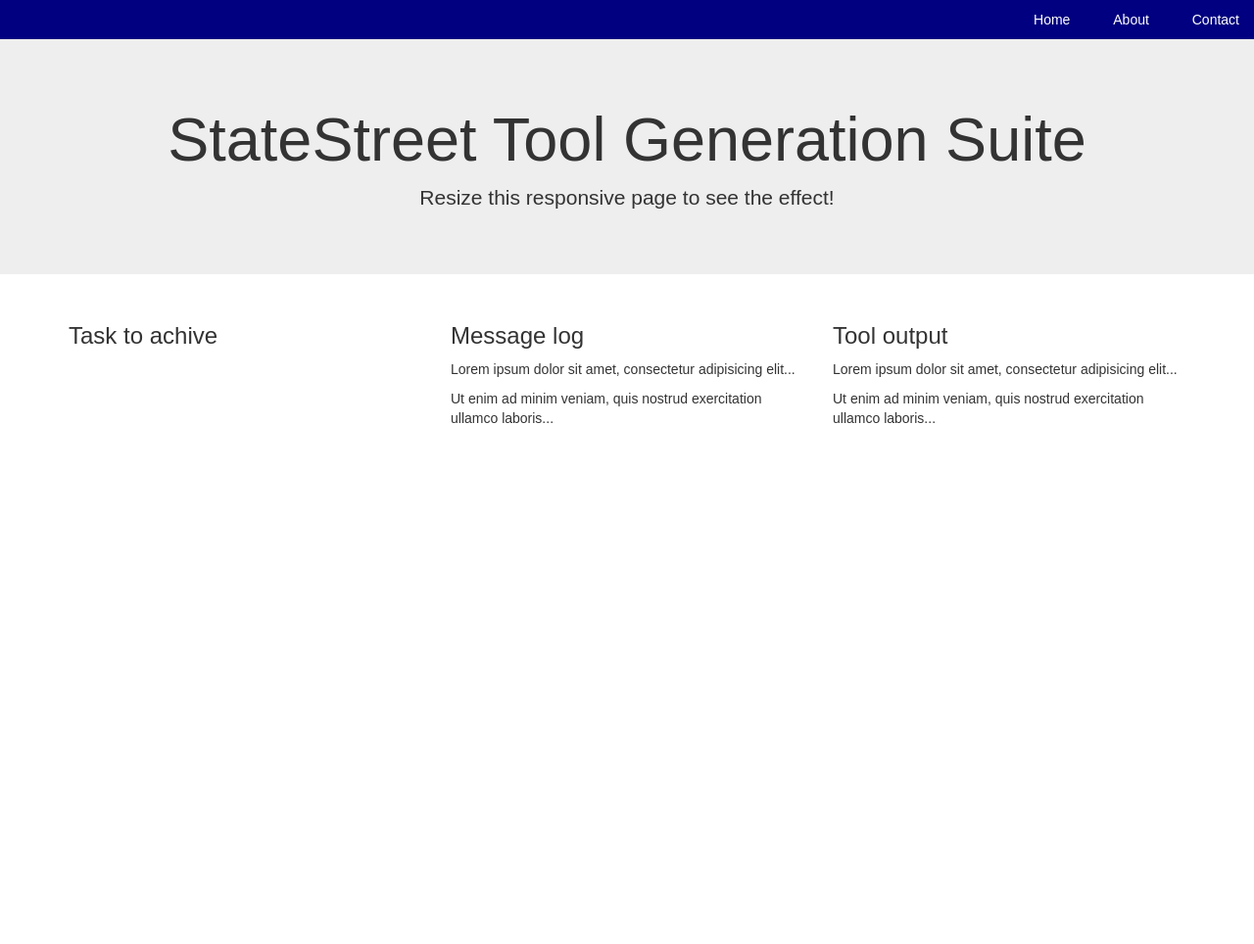
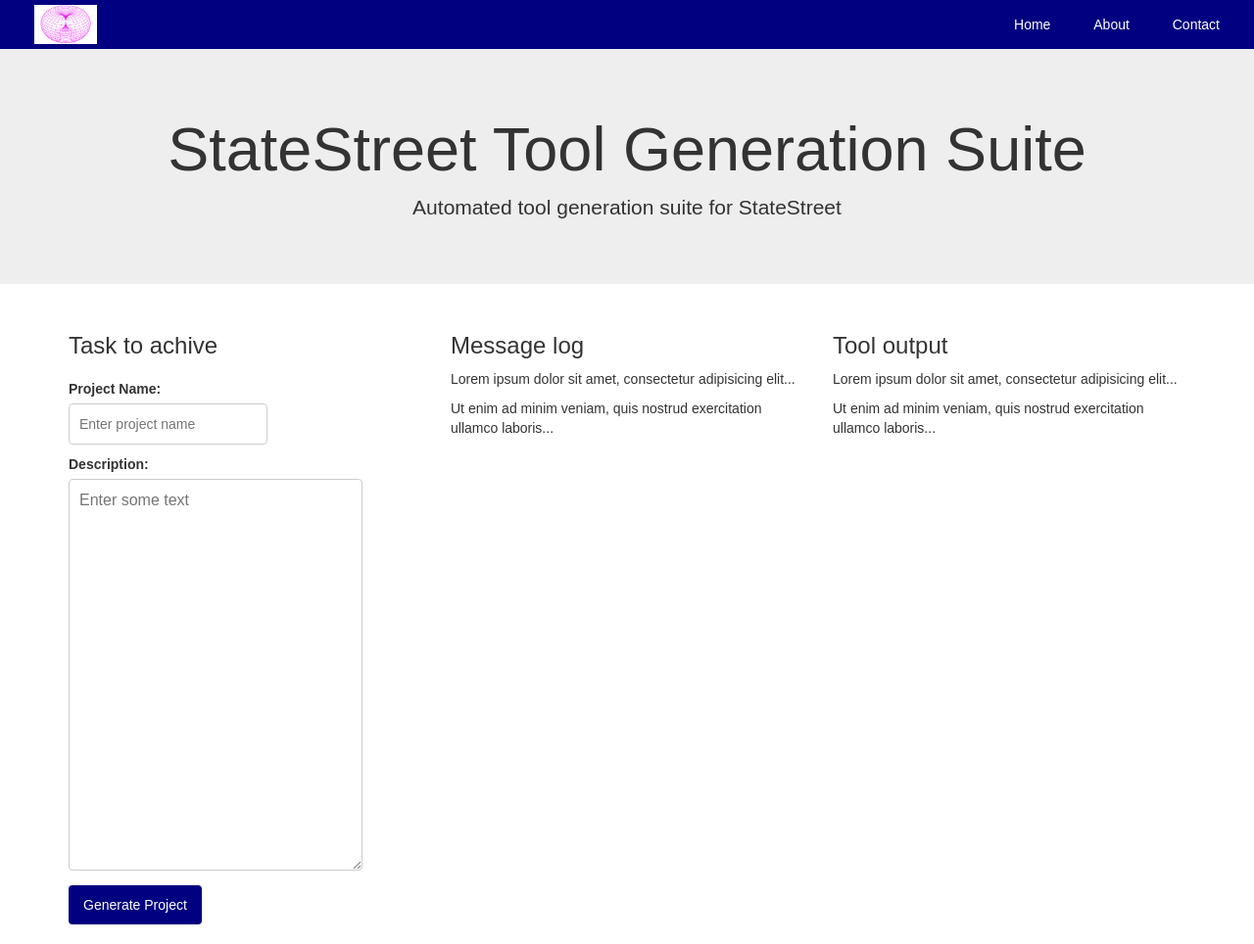
Before and after one commit to viswanath27/torus, a Flask app: page / in a window 1280 px wide. Shown: the whole page at 98% size. Before the commit the page ends 432 px from the top, so only its background shows below. Run offline with Flask 3, Linux system fonts and the light colour scheme; some libraries are stand-ins or nearby versions.

Commit message:
second_commit

```diff
--- a/app.py
+++ b/app.py
@@ -1,6 +1,6 @@
 # Importing flask module in the project is mandatory
 # An object of Flask class is our WSGI application.
-from flask import Flask, request, render_template
+from flask import Flask, request, render_template, redirect, url_for
 
 # Flask constructor takes the name of
 # current module (__name__) as argument.
@@ -33,6 +33,29 @@
 @app.route('/contact')
 def contact():
       return render_template("contact.html")
+
+
+# @app.route('/submit_form', methods=['POST'])
+# def submit_form():
+#     user_input = request.form.get('user_input')
+#     print(user_input)  # or process the input as needed
+#     return redirect(url_for('home'))  # or redirect to another route
+
+@app.route('/submit_form', methods=['POST'])
+def submit_form():
+    project_name = request.form.get('project_name')
+    user_input = request.form.get('user_input')
+    print("Project Name:", project_name)
+    print("Description:", user_input)
+    return redirect(url_for('home'))
+
+'''
+Give me the code for add fucntion in python
+'''
+@app.route('/add')
+def add():
+      return render_template("add.html")
+
 # main driver function
 if __name__ == '__main__':
 
--- a/templates/layout.html
+++ b/templates/layout.html
@@ -41,11 +41,86 @@
     nav a:hover {
         background-color: #ffffff33; /* Slight white overlay on hover */
     }
+    nav {
+        display: flex;
+        justify-content: space-between;
+        align-items: center;
+        padding: 5px 20px;
+    }
+
+    .nav-logo img {
+        max-height: 40px; /* Adjust based on your logo size */
+        margin-right: 10px;
+    }
+    form {
+        margin: 20px 0;
+    }
+
+    input[type="text"] {
+        padding: 10px;
+        border: 1px solid #ccc;
+        border-radius: 4px;
+    }
+
+    button {
+        padding: 10px 15px;
+        border: none;
+        background-color: navy;
+        color: white;
+        border-radius: 4px;
+        cursor: pointer;
+    }
+
+    button:hover {
+        background-color: #555;
+    }
+    /* input[type="text"] {
+    width: 300px;
+    height: 400px;
+    font-size: 16px;
+    border: 1px solid #ccc;
+    border-radius: 4px;
+    vertical-align: top;  Ensure the cursor starts from the top
+} */
+/* textarea {
+    width: 300px;
+    height: 400px;
+    font-size: 16px;
+    border: 1px solid #ccc;
+    border-radius: 4px;
+    padding: 10px;
+    resize: vertical;
+} */
+
+label {
+    display: block;
+    margin: 10px 0 5px 0;
+}
+
+/* input[type="text"], */
+textarea {
+    width: 300px;
+    font-size: 16px;
+    border: 1px solid #ccc;
+    border-radius: 4px;
+    padding: 10px;
+    margin-bottom: 10px;  /* Added spacing between form elements */
+}
+
+textarea {
+    height: 400px;
+    resize: vertical;
+}
 </style>
 <body>
     <nav>
+        <div class="nav-logo">
+            <a href="{{ url_for('home') }}">
+                <img src="{{ url_for('static', filename='images/torus.gif') }}" alt="Logo">
+            </a>
+        </div>
         <ul>
-            <li><a href="{{ url_for('home') }}">Home</a></li>
+            <li><a href="{{ url_for('main') }}">Home</a></li>
             <li><a href="{{ url_for('about') }}">About</a></li>
             <li><a href="{{ url_for('contact') }}">Contact</a></li>
         </ul>
--- a/templates/main.html
+++ b/templates/main.html
@@ -5,7 +5,7 @@
 
     <div class="jumbotron text-center">
       <h1>StateStreet Tool Generation Suite</h1>
-      <p>Resize this responsive page to see the effect!</p>
+      <p>Automated tool generation suite for StateStreet</p>
     </div>
 
     <div class="container">
@@ -18,7 +18,20 @@
             <br>
             <input type="submit" value="Submit">
           </form> -->
-        </form>
+          <!-- <form action="{{ url_for('submit_form') }}" method="post">
+            <textarea name="user_input" placeholder="Enter some text" required></textarea>
+            <button type="submit">Submit</button>
+        </form> -->
+        <form action="{{ url_for('submit_form') }}" method="post">
+          <label for="project_name">Project Name:</label>
+          <input type="text" id="project_name" name="project_name" placeholder="Enter project name" required>
+
+          <label for="user_input">Description:</label>
+          <textarea id="user_input" name="user_input" placeholder="Enter some text" required></textarea>
+
+          <button type="submit">Generate Project</button>
+      </form>
+
         </div>
         <div class="col-sm-4">
           <h3>Message log</h3>
```
